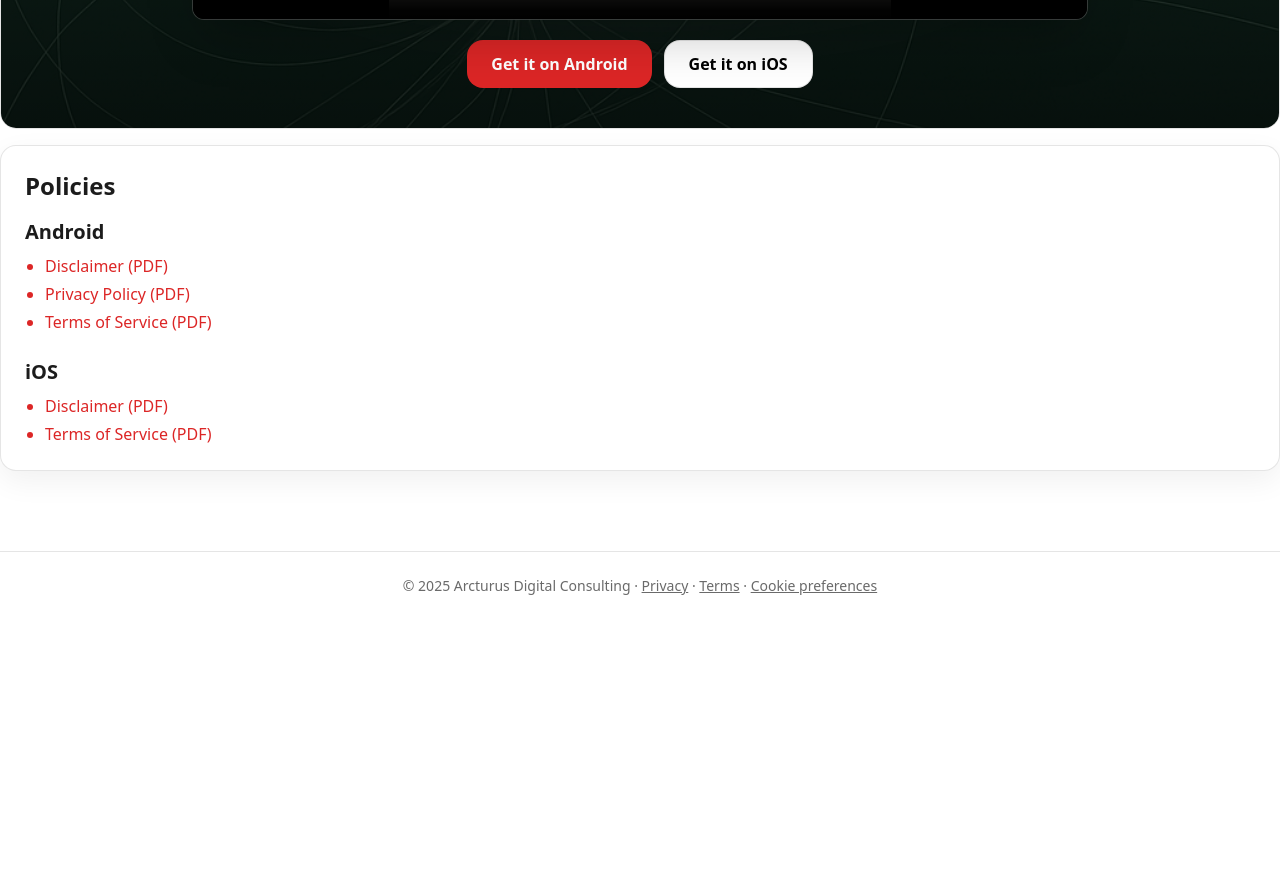
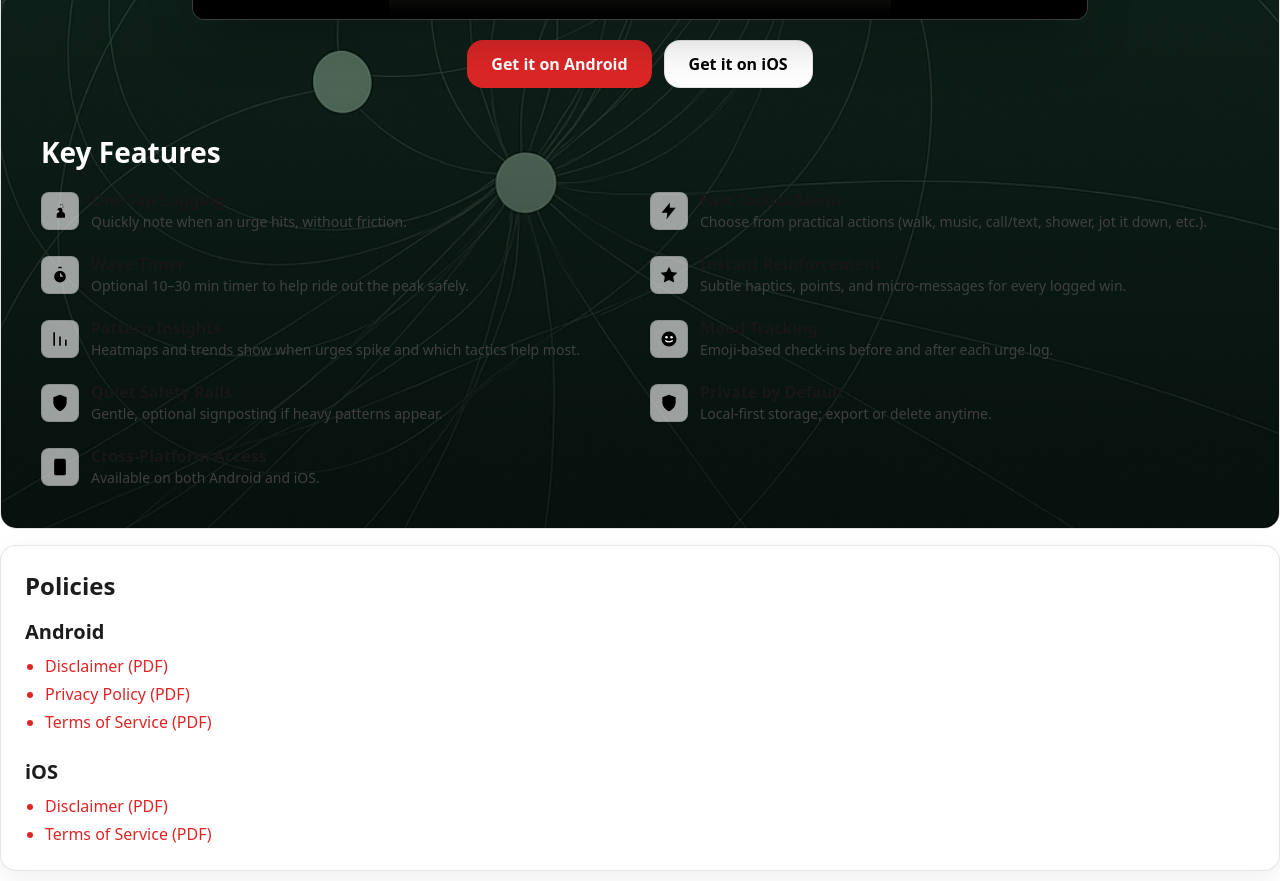
Before and after one commit to repinfaust/arcturusdc.github.io, a Next.js app: page /apps/mandrake in a window 1280 px wide. Shown: the part 880-1761 px from the top of the page. Before the commit the page ends 1500 px from the top, so only its background shows below. Built offline with nearby package versions, Linux system fonts and the light colour scheme; no server answers; grey boxes are pictures that could not be loaded.

Commit message:
Update page.js

```diff
--- a/src/app/apps/mandrake/page.js
+++ b/src/app/apps/mandrake/page.js
@@ -1,11 +1,78 @@
 import Link from 'next/link';
 import Image from 'next/image';
+
+function Feature({ title, desc, icon = 'dot' }) {
+  // Simple icon set (inline SVGs so you don’t pull extra deps)
+  const icons = {
+    dot: (
+      <svg viewBox="0 0 24 24" aria-hidden="true" className="w-5 h-5">
+        <circle cx="12" cy="12" r="5" />
+      </svg>
+    ),
+    tap: (
+      <svg viewBox="0 0 24 24" aria-hidden="true" className="w-5 h-5">
+        <path d="M9 11a3 3 0 1 1 6 0v2.2l1.06.35a3 3 0 0 1 1.94 2.83V20H8v-3.62A3 3 0 0 1 9.94 13.9L11 13.6V11z" />
+        <path d="M12 4a4 4 0 0 1 4 4h-2a2 2 0 1 0-2-2V4z" />
+      </svg>
+    ),
+    lightning: (
+      <svg viewBox="0 0 24 24" aria-hidden="true" className="w-5 h-5">
+        <path d="M13 2 3 14h7l-1 8 11-14h-7l0-6z" />
+      </svg>
+    ),
+    timer: (
+      <svg viewBox="0 0 24 24" aria-hidden="true" className="w-5 h-5">
+        <path d="M10 2h4v2h-4zM12 7a7 7 0 1 1 0 14 7 7 0 0 1 0-14zm0 2v5h4" />
+      </svg>
+    ),
+    star: (
+      <svg viewBox="0 0 24 24" aria-hidden="true" className="w-5 h-5">
+        <path d="m12 2 3.1 6.3 6.9 1-5 4.8 1.2 6.9L12 18l-6.2 3 1.2-6.9-5-4.8 6.9-1z" />
+      </svg>
+    ),
+    chart: (
+      <svg viewBox="0 0 24 24" aria-hidden="true" className="w-5 h-5">
+        <path d="M4 20V4h2v16H4zm7 0V9h2v11h-2zm7 0v-7h2v7h-2z" />
+      </svg>
+    ),
+    mood: (
+      <svg viewBox="0 0 24 24" aria-hidden="true" className="w-5 h-5">
+        <circle cx="12" cy="12" r="9" />
+        <circle cx="9" cy="10" r="1.5" fill="white" />
+        <circle cx="15" cy="10" r="1.5" fill="white" />
+        <path d="M8 14c1.2 1 2.5 1.5 4 1.5S14.8 15 16 14" fill="none" stroke="white" strokeWidth="1.5" strokeLinecap="round" />
+      </svg>
+    ),
+    shield: (
+      <svg viewBox="0 0 24 24" aria-hidden="true" className="w-5 h-5">
+        <path d="M12 2 4 5v6c0 5 3.6 8.7 8 11 4.4-2.3 8-6 8-11V5l-8-3z" />
+      </svg>
+    ),
+    phone: (
+      <svg viewBox="0 0 24 24" aria-hidden="true" className="w-5 h-5">
+        <path d="M7 2h10a2 2 0 0 1 2 2v16a2 2 0 0 1-2 2H7a2 2 0 0 1-2-2V4a2 2 0 0 1 2-2zm0 3h10v14H7V5z" />
+      </svg>
+    ),
+  };
+
+  return (
+    <div className="flex items-start gap-3">
+      <span className="shrink-0 mt-1 grid place-items-center rounded-lg border border-black/10 bg-white/60 p-2 shadow-sm">
+        {icons[icon] || icons.dot}
+      </span>
+      <div>
+        <h4 className="font-semibold text-neutral-900">{title}</h4>
+        <p className="text-neutral-700 text-sm">{desc}</p>
+      </div>
+    </div>
+  );
+}
 
 export default function Mandrake() {
   return (
     <main className="pb-10">
       {/* Top summary card */}
-      <div className="card p-4 flex items-center gap-3 mt-2">
+      <div className="card p-4 flex items-start gap-3 mt-2">
         <Image
           className="rounded-2xl border border-black/10"
           src="/assets/mandrake.png"
@@ -17,7 +84,9 @@ export default function Mandrake() {
         <div>
           <div className="font-extrabold">Mandrake</div>
           <div className="text-muted text-sm">
-            Private urge logging, quick tactics, and pattern insights.
+            Mandrake gives you a private, lightweight way to spot urges, take action fast, and see what’s really
+            going on beneath the surface. Every feature is designed to keep friction low, reinforcement immediate,
+            and insights clear — all while staying entirely on your terms.
           </div>
         </div>
       </div>
@@ -89,6 +158,61 @@ export default function Mandrake() {
               </Link>
             </div>
           </div>
+
+          {/* Key Features (NEW) */}
+          <div className="mt-10 md:mt-12">
+            <h2 className="text-2xl md:text-[28px] font-extrabold text-white text-center md:text-left">
+              Key Features
+            </h2>
+
+            <div className="mt-5 grid grid-cols-1 md:grid-cols-2 gap-5">
+              <Feature
+                icon="tap"
+                title="One-Tap Logging"
+                desc="Quickly note when an urge hits, without friction."
+              />
+              <Feature
+                icon="lightning"
+                title="Fast Tactics Menu"
+                desc="Choose from practical actions (walk, music, call/text, shower, jot it down, etc.)."
+              />
+              <Feature
+                icon="timer"
+                title="Wave Timer"
+                desc="Optional 10–30 min timer to help ride out the peak safely."
+              />
+              <Feature
+                icon="star"
+                title="Instant Reinforcement"
+                desc="Subtle haptics, points, and micro-messages for every logged win."
+              />
+              <Feature
+                icon="chart"
+                title="Pattern Insights"
+                desc="Heatmaps and trends show when urges spike and which tactics help most."
+              />
+              <Feature
+                icon="mood"
+                title="Mood Tracking"
+                desc="Emoji-based check-ins before and after each urge log."
+              />
+              <Feature
+                icon="shield"
+                title="Quiet Safety Rails"
+                desc="Gentle, optional signposting if heavy patterns appear."
+              />
+              <Feature
+                icon="shield"
+                title="Private by Default"
+                desc="Local-first storage; export or delete anytime."
+              />
+              <Feature
+                icon="phone"
+                title="Cross-Platform Access"
+                desc="Available on both Android and iOS."
+              />
+            </div>
+          </div>
         </div>
       </section>
 
```
